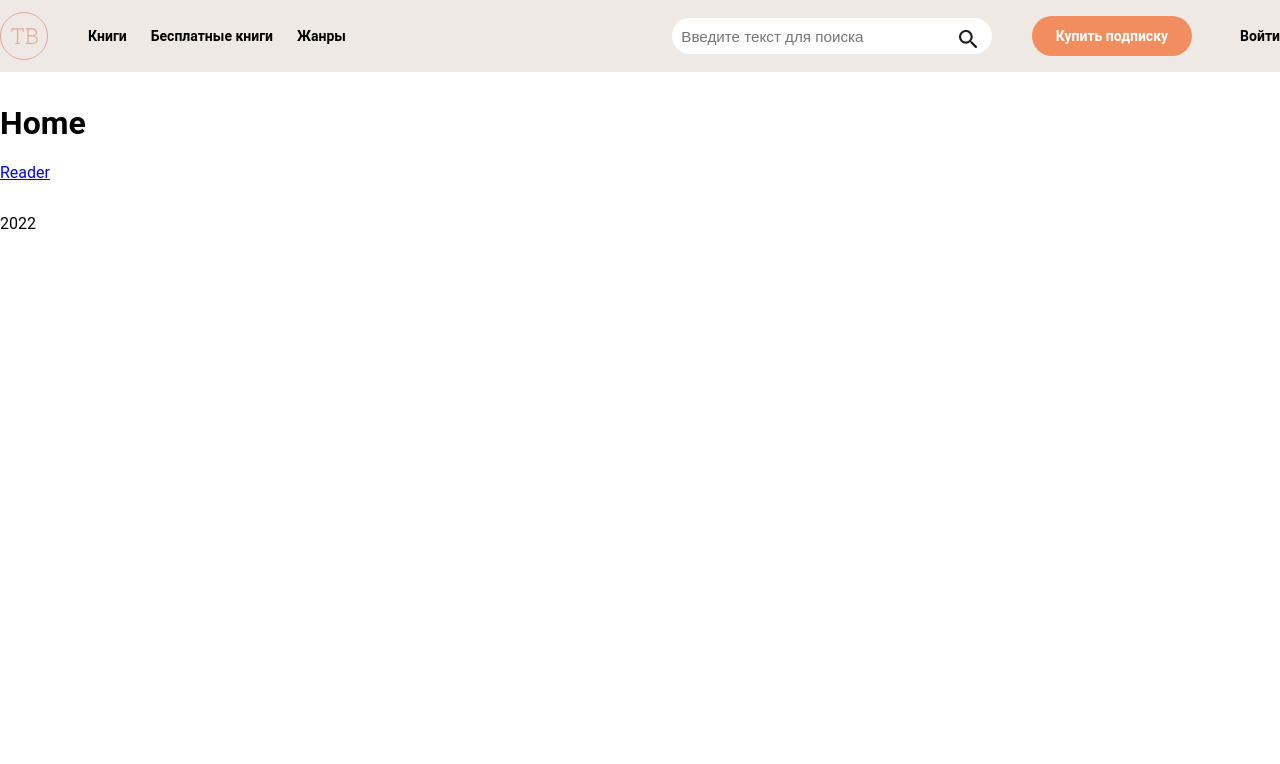
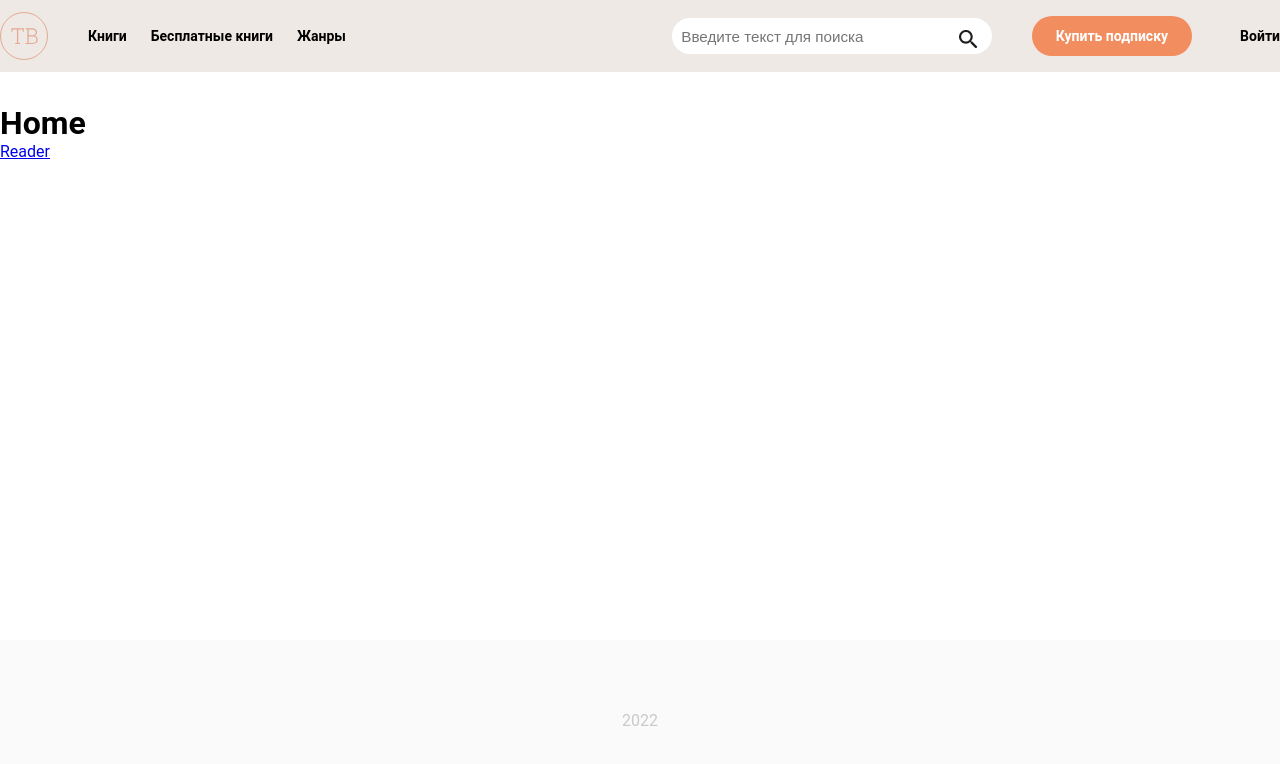
Before and after one commit to NikolaiOs/TeamBook, a React (Create React App) app: page / in a window 1280 px wide. Shown: the top 764 px of the page. Built offline with nearby package versions, Linux system fonts and the light colour scheme; no server answers; the database is empty.

Commit message:
Прижала футер к низу экрана

```diff
--- a/src/App.css
+++ b/src/App.css
@@ -4,12 +4,20 @@
 /*    outline-color: gray;*/
 /*}*/
 
+* {
+  margin: 0;
+  padding: 0;
+}
+
+html,
+body {
+  height: 100%;
+}
 
 .link {
   text-align: center;
   cursor: pointer;
 }
-
 
 .center {
   margin: 0 auto;
@@ -29,6 +37,7 @@
 }
 
 .container {
-  margin: 2em auto;
+  margin: 0 auto;
   max-width: 1500px;
+  padding: 2em 0;
 }
--- a/src/Components/Books/books.css
+++ b/src/Components/Books/books.css
@@ -1,13 +1,15 @@
 .books {
     display: grid;
     grid-template-columns: repeat(4, 1fr);
-    row-gap: 2%;
+    /* с row-gap обрезается высота */
+    /* row-gap: 2%; */
 }
 
 
 .bookItem {
     width: 15em;
     justify-self: center;
+    margin: 5% 0;
 }
 
 .book__cover {
--- a/src/Components/Books/books.js
+++ b/src/Components/Books/books.js
@@ -8,7 +8,7 @@ const Books = () => {
     const book = makeBooks();
     return (
         <>
-            <section className="books">
+            <main className="books">
                 {book.map(book => {
                     return (
                         <Link className="bookItem" key={book.id} to={`/book/${book.id}`}>
@@ -20,7 +20,7 @@ const Books = () => {
                         </Link>
                     )
                 })}
-            </section>
+            </main>
         </>
     )
 }
--- a/src/Components/Layout.js
+++ b/src/Components/Layout.js
@@ -50,7 +50,7 @@ const Layout = () => {
     }
 
     return (
-        <>
+        <div className="wrapper">
             <header className="header">
                 <div className="header__container">
                     <div className="header__logo">
@@ -105,13 +105,15 @@ const Layout = () => {
                     }
                 </div>
             </header>
-            <div className="container">
-                <Outlet />
+            <div className="content">
+                <div className="container">
+                    <Outlet />
+                </div>
             </div>
-            <footer>
-                2022
+            <footer className="footer">
+                <p>2022</p>
             </footer>
-        </>
+        </div>
     )
 }
 
--- a/src/Styles/layout.css
+++ b/src/Styles/layout.css
@@ -1,3 +1,26 @@
+
+.wrapper {
+    /* display: flex;
+    flex-direction: column;*/
+    min-height: 100vh;
+    display: grid;
+    grid-template-rows: auto 1fr auto;
+}
+
+.content {
+
+}
+
+.footer {
+  height: 10em;
+  justify-content: center;
+  display: flex;
+  align-items: center;
+  width: 100%;
+  color: #C9C9C9;
+  background-color: #FAFAFA;
+}
+
 .header {
     width: 100%;
     background: #EEE9E4;
```
